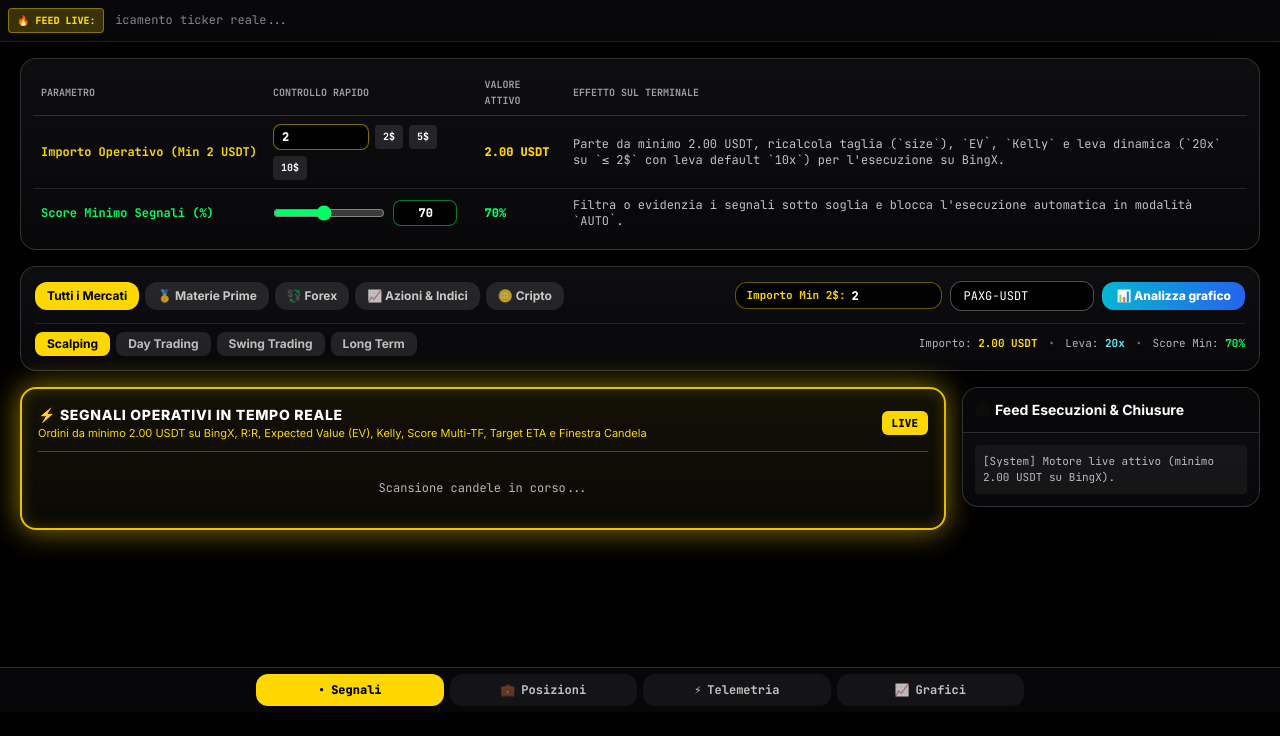
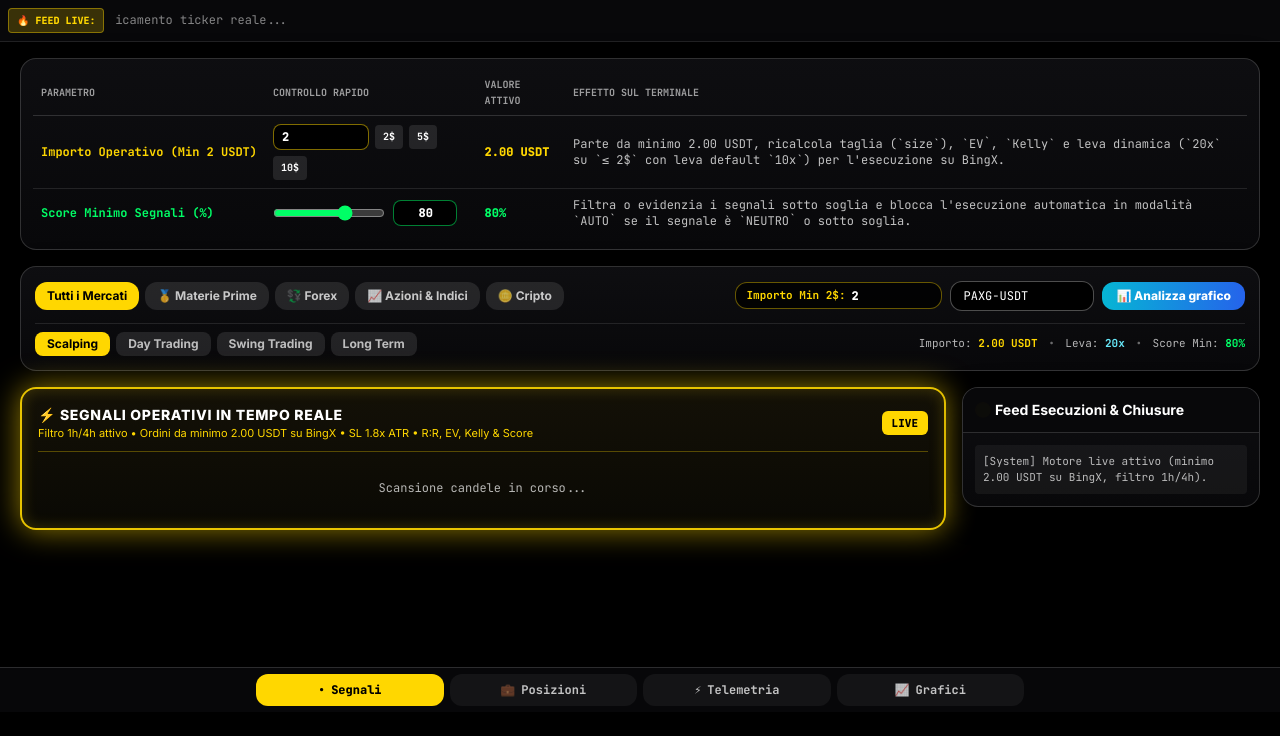
Before and after one commit to fabiocaputo389-ship-it/segnali-ai-telegram, a Flask app: page / in a window 1280 px wide. Shown: the part 64-800 px from the top of the page. Run offline with Flask 3, Linux system fonts and the light colour scheme; data that the repository does not hold is empty; some libraries are stand-ins or nearby versions.

Commit message:
Update index.html

```diff
--- a/templates/index.html
+++ b/templates/index.html
@@ -132,12 +132,12 @@
             <td class="py-2 px-2 font-bold text-[#00FF66] whitespace-nowrap">Score Minimo Segnali (%)</td>
             <td class="py-2 px-2">
               <div class="flex items-center gap-2">
-                <input type="range" id="topTableScoreRange" min="50" max="95" step="1" value="70" oninput="onTopTableScoreChange(this.value)" class="w-28 accent-[#00FF66] cursor-pointer" />
-                <input type="number" id="topTableScoreInput" min="50" max="95" step="1" value="70" oninput="onTopTableScoreChange(this.value)" class="w-16 bg-black border border-[#00FF66]/50 rounded-lg px-2 py-1 text-xs font-extrabold text-white text-right tabular-nums outline-none focus:border-[#00FF66]" />
+                <input type="range" id="topTableScoreRange" min="50" max="95" step="1" value="80" oninput="onTopTableScoreChange(this.value)" class="w-28 accent-[#00FF66] cursor-pointer" />
+                <input type="number" id="topTableScoreInput" min="50" max="95" step="1" value="80" oninput="onTopTableScoreChange(this.value)" class="w-16 bg-black border border-[#00FF66]/50 rounded-lg px-2 py-1 text-xs font-extrabold text-white text-right tabular-nums outline-none focus:border-[#00FF66]" />
               </div>
             </td>
-            <td class="py-2 px-2 font-extrabold text-[#00FF66] tabular-nums whitespace-nowrap" id="tableActiveScore">70%</td>
-            <td class="py-2 px-2 text-white/75">Filtra o evidenzia i segnali sotto soglia e blocca l'esecuzione automatica in modalità `AUTO`.</td>
+            <td class="py-2 px-2 font-extrabold text-[#00FF66] tabular-nums whitespace-nowrap" id="tableActiveScore">80%</td>
+            <td class="py-2 px-2 text-white/75">Filtra o evidenzia i segnali sotto soglia e blocca l'esecuzione automatica in modalità `AUTO` se il segnale è `NEUTRO` o sotto soglia.</td>
           </tr>
         </tbody>
       </table>
@@ -186,7 +186,7 @@
           <span class="text-white/40 mx-1">•</span>
           Leva: <strong class="text-cyan-300" id="topLeverageSummary">20x</strong>
           <span class="text-white/40 mx-1">•</span>
-          Score Min: <strong class="text-[#00FF66]" id="topMinScoreSummary">70%</strong>
+          Score Min: <strong class="text-[#00FF66]" id="topMinScoreSummary">80%</strong>
         </div>
       </div>
     </div>
@@ -198,7 +198,7 @@
           <div class="flex items-center justify-between pb-2.5 mb-3 border-b border-[#FFD700]/30">
             <div>
               <h2 class="text-sm font-extrabold uppercase tracking-wider text-white">⚡ SEGNALI OPERATIVI IN TEMPO REALE</h2>
-              <p class="text-[11px] text-[#FFD700]" id="signalsSubtitle">Ordini da minimo 2.00 USDT su BingX, R:R, Expected Value (EV), Kelly, Score Multi-TF, Target ETA e Finestra Candela</p>
+              <p class="text-[11px] text-[#FFD700]" id="signalsSubtitle">Filtro 1h/4h attivo • Ordini da minimo 2.00 USDT su BingX • SL 1.8x ATR • R:R, EV, Kelly &amp; Score</p>
             </div>
             <span class="px-2.5 py-1 rounded-md text-[11px] font-mono font-extrabold bg-[#FFD700] text-black">LIVE</span>
           </div>
@@ -215,7 +215,7 @@
           </h2>
         </div>
         <div id="alertsFeedContainer" class="p-3 space-y-2 max-h-[720px] overflow-y-auto font-mono text-[11px]">
-          <div class="p-2 rounded bg-white/5 text-white/70">[System] Motore live attivo (minimo 2.00 USDT su BingX).</div>
+          <div class="p-2 rounded bg-white/5 text-white/70">[System] Motore live attivo (minimo 2.00 USDT su BingX, filtro 1h/4h).</div>
         </div>
       </aside>
     </div>
@@ -290,22 +290,22 @@
           <div>
             <label class="text-[10px] text-white/60 uppercase block mb-1">FILTRO AUTO-TRADE</label>
             <select id="autoTradeFilter" onchange="saveAutoTradeSettings()" class="w-full bg-[#08080A] border border-white/25 rounded-lg px-3 py-2 text-white font-bold outline-none focus:border-[#FFD700]">
-              <option value="ALL_VALID">Tutti i Setup Validati</option>
+              <option value="ALL_VALID">Tutti i Setup Validati (No NEUTRO)</option>
               <option value="HIGH_CERTAINTY">Solo Certezza &ge; 80%</option>
             </select>
           </div>
           <div>
             <label class="text-[10px] text-white/60 uppercase block mb-1">SOGLIA MINIMA SCORE SEGNALI (%)</label>
             <div class="flex items-center gap-2">
-              <input type="range" id="minScoreRange" min="50" max="95" step="1" value="70" oninput="onMinScoreInput(this.value)" class="w-full accent-[#FFD700] cursor-pointer" />
-              <input type="number" id="minScoreInput" min="50" max="95" step="1" value="70" oninput="onMinScoreInput(this.value)" class="w-20 bg-[#08080A] border border-white/25 rounded-lg px-2 py-1.5 text-white font-bold text-right tabular-nums outline-none focus:border-[#FFD700]" />
+              <input type="range" id="minScoreRange" min="50" max="95" step="1" value="80" oninput="onMinScoreInput(this.value)" class="w-full accent-[#FFD700] cursor-pointer" />
+              <input type="number" id="minScoreInput" min="50" max="95" step="1" value="80" oninput="onMinScoreInput(this.value)" class="w-20 bg-[#08080A] border border-white/25 rounded-lg px-2 py-1.5 text-white font-bold text-right tabular-nums outline-none focus:border-[#FFD700]" />
             </div>
           </div>
           <div>
             <label class="text-[10px] text-white/60 uppercase block mb-1">VISUALIZZAZIONE SOTTO SOGLIA</label>
             <select id="hideBelowScoreSelect" onchange="saveScoreSettings()" class="w-full bg-[#08080A] border border-white/25 rounded-lg px-3 py-2 text-white font-bold outline-none focus:border-[#FFD700]">
+              <option value="HIDE_BELOW">Nascondi segnali sotto soglia</option>
               <option value="SHOW_TAGGED">Mostra tutti (evidenzia sotto soglia)</option>
-              <option value="HIDE_BELOW">Nascondi segnali sotto soglia</option>
             </select>
           </div>
         </div>
@@ -450,8 +450,8 @@
       tradingMode: 'MANUAL',
       selectedLeverage: 10,
       selectedMarginUsdt: initialMargin,
-      minSignalScore: Number(localStorage.getItem('bingx_min_signal_score') || 70),
-      hideBelowScore: localStorage.getItem('bingx_hide_below_score') || 'SHOW_TAGGED',
+      minSignalScore: Number(localStorage.getItem('bingx_min_signal_score') || 80),
+      hideBelowScore: localStorage.getItem('bingx_hide_below_score') || 'HIDE_BELOW',
       envKeysConfigured: false,
       keySource: 'none',
       marketData: {},
@@ -840,26 +840,30 @@
       const cards = state.signalsCache;
       if (!cards || cards.length === 0) return;
 
-      const minScore = Number(state.minSignalScore || 70);
+      const minScore = Number(state.minSignalScore || 80);
       const visibleItems = cards
         .map((d, idx) => ({ d, idx }))
-        .filter(({ d }) => state.hideBelowScore !== 'HIDE_BELOW' || Number(d.certaintyPct || 0) >= minScore);
+        .filter(({ d }) => state.hideBelowScore !== 'HIDE_BELOW' || (d.side !== 'NEUTRO' && Number(d.certaintyPct || 0) >= minScore));
 
       if (visibleItems.length === 0) {
-        container.innerHTML = `<div class="text-xs font-mono text-amber-300 py-4 text-center">Nessun segnale sopra la soglia score ${minScore}% al momento (abbassa la soglia o imposta "Mostra tutti").</div>`;
+        container.innerHTML = `<div class="text-xs font-mono text-amber-300 py-4 text-center">Nessun segnale direzionale (1h/4h concordi) con score &ge; ${minScore}% al momento. Il filtro sta evitando ingressi deboli o neutri.</div>`;
         return;
       }
 
       container.innerHTML = visibleItems.map(({ d, idx }) => {
         const isBuy = d.side === 'BUY';
-        const meetsScore = Number(d.certaintyPct || 0) >= minScore;
-        const borderClass = isBuy ? 'border-l-4 border-l-[#00FF66]' : 'border-l-4 border-l-[#FF334B]';
+        const isNeutral = d.side === 'NEUTRO';
+        const meetsScore = !isNeutral && Number(d.certaintyPct || 0) >= minScore;
+        const borderClass = isBuy ? 'border-l-4 border-l-[#00FF66]' : (isNeutral ? 'border-l-4 border-l-amber-400' : 'border-l-4 border-l-[#FF334B]');
         const dirBadge = isBuy
           ? '<span class="px-2 py-0.5 rounded bg-[#00FF66]/20 text-[#00FF66] font-extrabold text-[10px]">BUY / LONG</span>'
-          : '<span class="px-2 py-0.5 rounded bg-[#FF334B]/20 text-[#FF334B] font-extrabold text-[10px]">SELL / SHORT</span>';
+          : (isNeutral
+            ? '<span class="px-2 py-0.5 rounded bg-amber-500/20 text-amber-300 font-extrabold text-[10px]">NEUTRO (NO TRADE)</span>'
+            : '<span class="px-2 py-0.5 rounded bg-[#FF334B]/20 text-[#FF334B] font-extrabold text-[10px]">SELL / SHORT</span>');
         const scoreBadge = meetsScore
           ? `<span class="px-2 py-0.5 rounded bg-[#00FF66] text-black font-extrabold text-[10px] tabular-nums">SCORE ${d.certaintyPct}% (OK &ge; ${minScore}%)</span>`
           : `<span class="px-2 py-0.5 rounded bg-amber-500/20 text-amber-300 border border-amber-400/40 font-extrabold text-[10px] tabular-nums">SCORE ${d.certaintyPct}% (&lt; ${minScore}%)</span>`;
+        const defaultSide = isBuy ? 'BUY' : 'SELL';
         const execLabel = isBuy ? 'ESEGUI BUY + SL/TP' : 'ESEGUI SELL + SL/TP';
         const execBtnClass = isBuy
           ? 'bg-[#00FF66] text-black hover:brightness-110'
@@ -874,7 +878,7 @@
                 ${dirBadge}
                 ${scoreBadge}
               </div>
-              <span class="text-[11px] text-white/60">${d.category}</span>
+              <span class="text-[11px] text-white/60">${d.category} • ${d.sentiment || ''}</span>
             </div>
 
             <div class="text-xs text-white/80">
@@ -884,7 +888,7 @@
             <div class="bg-black/70 border border-white/10 rounded-lg px-3 py-2 text-xs tabular-nums">
               Entry: <strong class="text-white">${formatPrice(d.price)}</strong>
               <span class="text-white/40 mx-1">|</span>
-              SL: <strong class="text-[#FF334B]">${formatPrice(d.sl)}</strong>
+              SL (1.8x ATR): <strong class="text-[#FF334B]">${formatPrice(d.sl)}</strong>
               <span class="text-white/40 mx-1">|</span>
               TP1: <strong class="text-[#00FF66]">${formatPrice(d.tp1)}</strong>
               <span class="text-white/40 mx-1">|</span>
@@ -906,7 +910,7 @@
             </div>
 
             <div class="flex items-center gap-2 flex-wrap pt-1">
-              <button onclick="executeSignalFromCard(${idx}, '${d.side}')" class="px-4 py-2 rounded-lg text-xs font-extrabold ${execBtnClass} transition-all">${execLabel}</button>
+              <button onclick="executeSignalFromCard(${idx}, '${defaultSide}')" class="px-4 py-2 rounded-lg text-xs font-extrabold ${execBtnClass} transition-all">${execLabel}</button>
               <button onclick="executeSignalFromCard(${idx}, 'BUY')" class="px-3 py-2 rounded-lg text-xs font-extrabold bg-[#00FF66] text-black hover:brightness-110 transition-all">BUY</button>
               <button onclick="executeSignalFromCard(${idx}, 'SELL')" class="px-3 py-2 rounded-lg text-xs font-extrabold bg-[#FF334B] text-white hover:brightness-110 transition-all">SELL</button>
               <button onclick="openChartForSymbol('${d.symbol}')" class="px-3.5 py-2 rounded-lg text-xs font-extrabold bg-cyan-500/20 text-cyan-300 border border-cyan-500/50 hover:bg-cyan-500/30 transition-all">GRAFICO</button>
@@ -954,14 +958,19 @@
       const effLev = getEffectiveLeverage();
       const isAuto = state.tradingMode === 'AUTO';
 
-      if (isAuto && Number(asset.certaintyPct || 0) < Number(state.minSignalScore || 70)) {
-        logFeed(`[AUTO-TRADE SKIP] ${asset.symbol}: score ${asset.certaintyPct}% sotto soglia ${state.minSignalScore}%.`);
-        return;
-      }
-
-      if (state.livePositions.length >= state.autoSettings.maxPositions && isAuto) {
-        logFeed(`[AUTO-TRADE] Limite max posizioni (${state.autoSettings.maxPositions}) raggiunto.`);
-        return;
+      if (isAuto) {
+        if (asset.side === 'NEUTRO') {
+          logFeed(`[AUTO-TRADE BLoccato] ${asset.symbol}: segnale NEUTRO (1h/4h non allineati).`);
+          return;
+        }
+        if (Number(asset.certaintyPct || 0) < Number(state.minSignalScore || 80)) {
+          logFeed(`[AUTO-TRADE SKIP] ${asset.symbol}: score ${asset.certaintyPct}% sotto soglia ${state.minSignalScore}%.`);
+          return;
+        }
+        if (state.livePositions.length >= state.autoSettings.maxPositions) {
+          logFeed(`[AUTO-TRADE] Limite max posizioni (${state.autoSettings.maxPositions}) raggiunto.`);
+          return;
+        }
       }
 
       logFeed(`[ORDINE BINGX] Invio ${overrideSide} su ${asset.symbol} (Min Importo: $${effMargin.toFixed(2)}, Size: ${asset.size}, Leva: ${effLev}x, SL: ${asset.sl}, TP2: ${asset.tp2})...`);
@@ -992,7 +1001,8 @@
           alert(`Ordine ${overrideSide} eseguito su BingX per ${asset.symbol} (Importo $${data.appliedMarginUsdt || effMargin}, Qty: ${data.appliedQuantity || asset.size})!`);
           refreshBingxTelemetry();
         } else {
-          logFeed(`[ERRORE BINGX] ${data.msg || 'Esito negativo ordine'}`);
+          const rawInfo = data.bingxRaw ? ` | Dettaglio: ${JSON.stringify(data.bingxRaw)}` : '';
+          logFeed(`[ERRORE BINGX] ${data.msg || 'Esito negativo ordine'}${rawInfo}`);
           alert(data.msg || "Impossibile completare l'ordine su BingX.");
         }
       } catch (e) {
```
